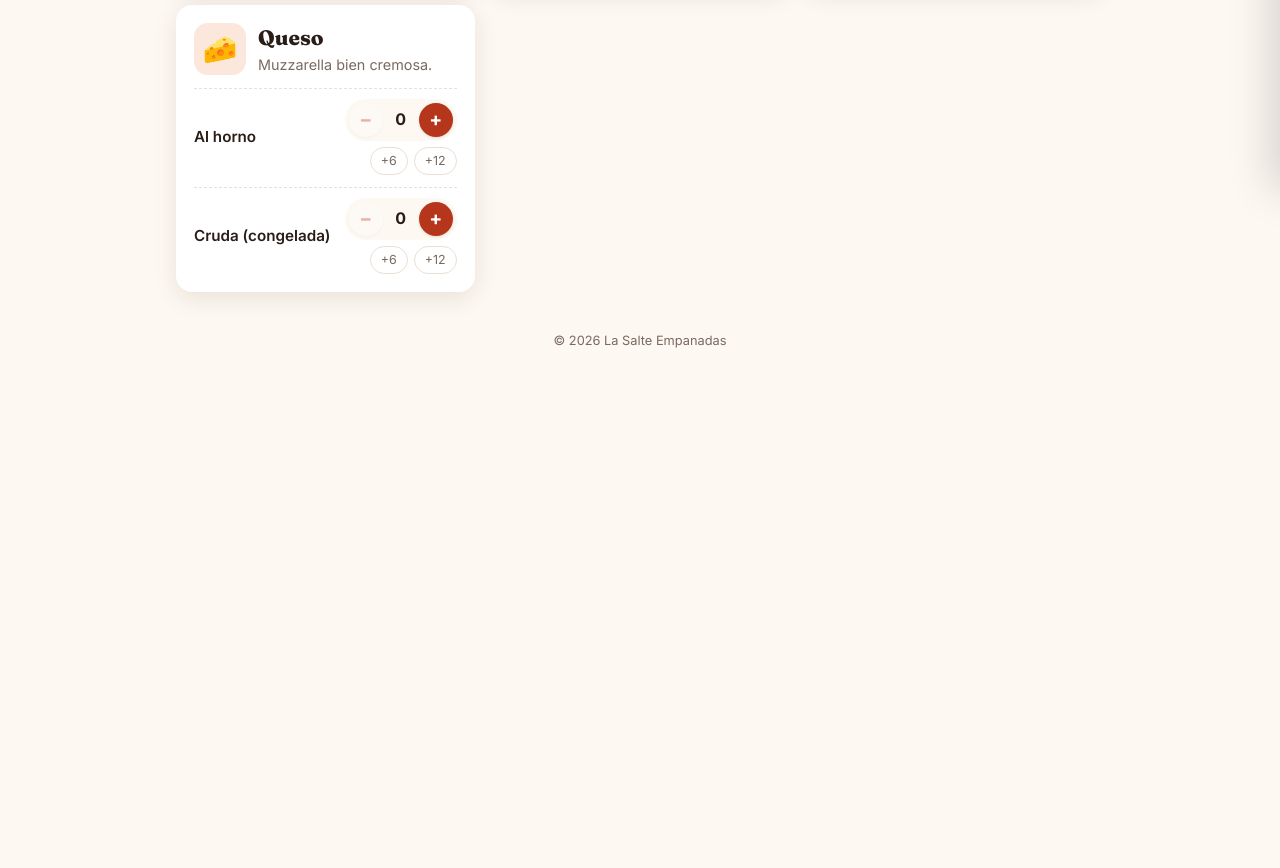
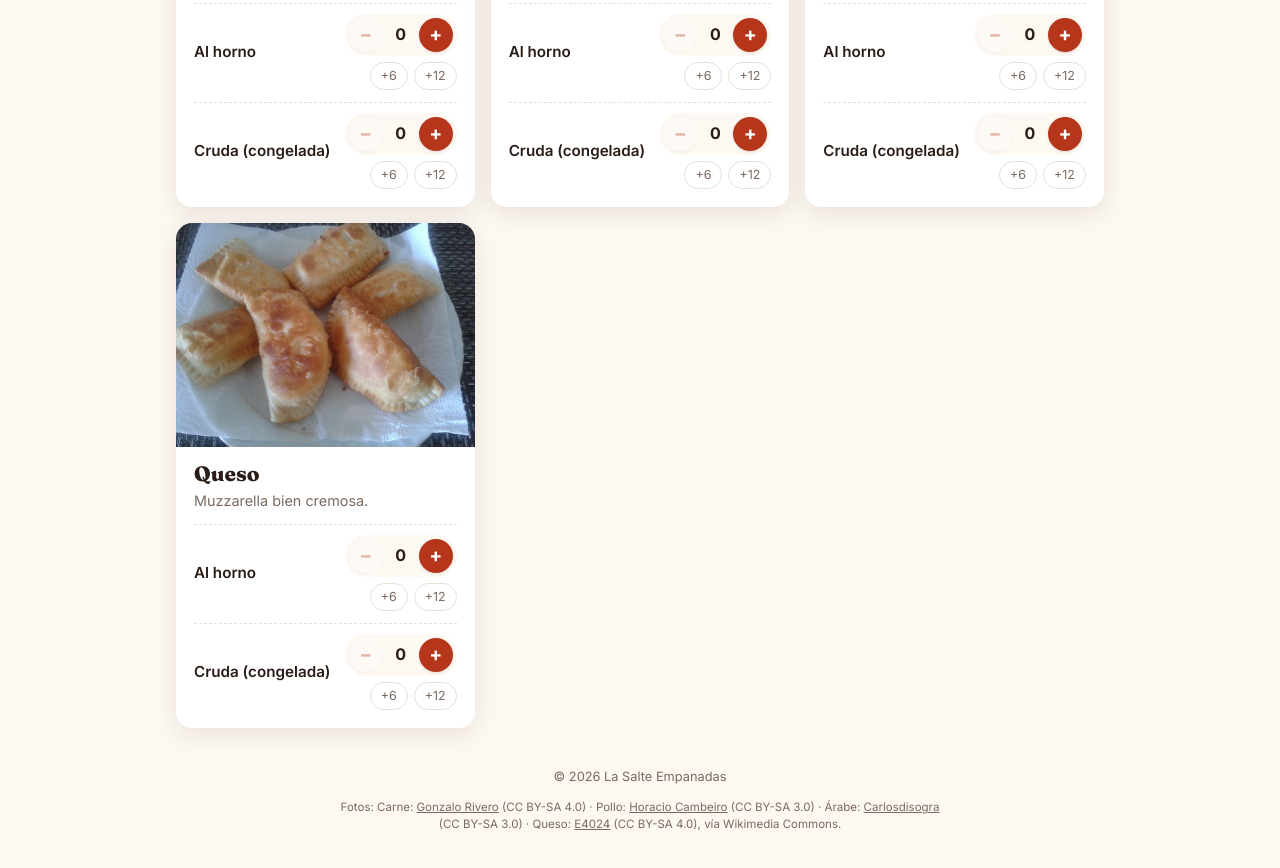
Before and after one commit to LucianoTorrejon/EmpanadasLaSalte, a plain HTML site: page index.html in a window 1280 px wide. Shown: the part 610-1478 px from the top of the page. Before the commit the page ends 1069 px from the top, so only its background shows below. Drawn offline with nearby package versions, Linux system fonts and the light colour scheme.

Commit message:
Fotos por variedad y ubicación real del local
- Foto de cada variedad (Wikimedia Commons, con créditos en el pie)
- Coordenadas del local tomadas del link de Google Maps
- El panel del carrito queda invisible cuando está cerrado

Co-Authored-By: Claude Opus 5.5 <noreply@anthropic.com>
Claude-Session: https://claude.ai/code/session_01SYtJ1WNo55478KYc4E2tsF

```diff
--- a/css/styles.css
+++ b/css/styles.css
@@ -74,6 +74,9 @@ input, textarea { font: inherit; }
   background: var(--surface); border-radius: var(--radius); box-shadow: var(--shadow);
   padding: 18px; display: flex; flex-direction: column; gap: 12px;
 }
+.item { overflow: hidden; }
+.item-photo { margin: -18px -18px 0; aspect-ratio: 16 / 10; background: var(--brand-soft); }
+.item-photo img { width: 100%; height: 100%; object-fit: cover; display: block; }
 .item-head { display: flex; gap: 12px; align-items: center; }
 .item-emoji {
   width: 52px; height: 52px; flex: none; border-radius: 14px;
@@ -257,3 +260,9 @@ input, textarea { font: inherit; }
   .prices { gap: 6px; }
   .price-card { padding: 10px 4px; }
 }
+
+.credits { max-width: 640px; margin: 4px auto 0; padding: 0 16px; font-size: .72rem; }
+.credits a { color: inherit; }
+.item-photo + .item-head .item-emoji { display: none; }
+.sheet { visibility: hidden; transition: transform .28s ease, visibility 0s linear .28s; }
+.sheet.open { visibility: visible; transition: transform .28s ease; }
--- a/index.html
+++ b/index.html
@@ -148,6 +148,7 @@
 
   <footer class="footer">
     <p>© <span id="year"></span> La Salte Empanadas</p>
+    <p class="credits" id="credits" hidden></p>
   </footer>
 
   <script src="https://cdnjs.cloudflare.com/ajax/libs/leaflet/1.9.4/leaflet.min.js"></script>
--- a/js/app.js
+++ b/js/app.js
@@ -102,6 +102,7 @@
       .map(
         (v) => `
       <article class="item">
+        ${v.foto ? `<div class="item-photo"><img src="${escapeHtml(v.foto)}" alt="Empanada de ${escapeHtml(v.nombre.toLowerCase())}" loading="lazy" onerror="this.parentNode.remove()" /></div>` : ""}
         <div class="item-head">
           <div class="item-emoji" aria-hidden="true">${v.emoji}</div>
           <div>
@@ -131,6 +132,18 @@
       </article>`
       )
       .join("");
+  }
+
+  function renderCredits() {
+    const cr = C.variedades.filter((v) => v.credito);
+    if (!cr.length) return;
+    $("#credits").innerHTML =
+      "Fotos: " +
+      cr
+        .map((v) => `${escapeHtml(v.nombre)}: <a href="${escapeHtml(v.credito.url)}" target="_blank" rel="noopener">${escapeHtml(v.credito.autor)}</a> (${escapeHtml(v.credito.licencia)})`)
+        .join(" · ") +
+      ", vía Wikimedia Commons.";
+    $("#credits").hidden = false;
   }
 
   function setQty(k, q) {
@@ -592,6 +605,7 @@
     $("#local-dir").textContent = C.local.direccion;
     $("#radio-km").textContent = `${C.radioKm} km`;
     renderMenu();
+    renderCredits();
 
     $("#menu").addEventListener("click", handleQtyClick);
     $("#cart-list").addEventListener("click", handleQtyClick);
--- a/js/config.js
+++ b/js/config.js
@@ -15,9 +15,9 @@ window.CONFIG = {
   // Ubicación del local (desde donde se mide el radio de envío).
   // Para obtenerla: Google Maps -> clic derecho sobre el local -> copiar coordenadas.
   local: {
-    // Coordenadas aproximadas de Obispo Trejo 380 (confirmar con Google Maps)
-    lat: -31.4216,
-    lng: -64.1884,
+    // Tomadas de https://maps.app.goo.gl/E2skAaCMjAkmTPub9
+    lat: -24.797555,
+    lng: -65.374583,
     direccion: "Obispo Trejo 380, Nueva Córdoba",
   },
 
@@ -31,11 +31,17 @@ window.CONFIG = {
     unidad: 1500,
   },
 
+  // Fotos: están en la carpeta img/. Para usar fotos propias, reemplazá los archivos
+  // y borrá el campo "credito" (sólo hace falta para fotos de terceros).
   variedades: [
-    { id: "carne",  nombre: "Carne",  desc: "Carne cortada a cuchillo, cebolla, huevo y especias.", emoji: "🥩" },
-    { id: "pollo",  nombre: "Pollo",  desc: "Pollo desmenuzado con verdeo y morrón.",              emoji: "🍗" },
-    { id: "arabe",  nombre: "Árabe",  desc: "Carne, tomate, cebolla y limón, cerrada en triángulo.", emoji: "🔺" },
-    { id: "queso",  nombre: "Queso",  desc: "Muzzarella bien cremosa.",                              emoji: "🧀" },
+    { id: "carne",  nombre: "Carne",  desc: "Carne cortada a cuchillo, cebolla, huevo y especias.", emoji: "🥩", foto: "img/carne.jpg",
+      credito: { autor: "Gonzalo Rivero", licencia: "CC BY-SA 4.0", url: "https://commons.wikimedia.org/wiki/File:Empanadas_salte%C3%B1as_1.jpg" } },
+    { id: "pollo",  nombre: "Pollo",  desc: "Pollo desmenuzado con verdeo y morrón.",              emoji: "🍗", foto: "img/pollo.jpg",
+      credito: { autor: "Horacio Cambeiro", licencia: "CC BY-SA 3.0", url: "https://commons.wikimedia.org/wiki/File:Empanadas_argentinas_fritas_de_pollo_(Argentina).jpg" } },
+    { id: "arabe",  nombre: "Árabe",  desc: "Carne, tomate, cebolla y limón, cerrada en triángulo.", emoji: "🔺", foto: "img/arabe.jpg",
+      credito: { autor: "Carlosdisogra", licencia: "CC BY-SA 3.0", url: "https://commons.wikimedia.org/wiki/File:Empanadas_argentinas_llamadas_%C3%A1rabes,_similares_a_las_Sfiha_cerradas.JPG" } },
+    { id: "queso",  nombre: "Queso",  desc: "Muzzarella bien cremosa.",                              emoji: "🧀", foto: "img/queso.jpg",
+      credito: { autor: "E4024", licencia: "CC BY-SA 4.0", url: "https://commons.wikimedia.org/wiki/File:Empanadas_de_queso_(Argentinian_or_Chilean_cuisine).jpg" } },
   ],
 
   tipos: [
```
Also changed, not shown: img/arabe.jpg (added), img/carne.jpg (added), img/pollo.jpg (added), img/queso.jpg (added).
